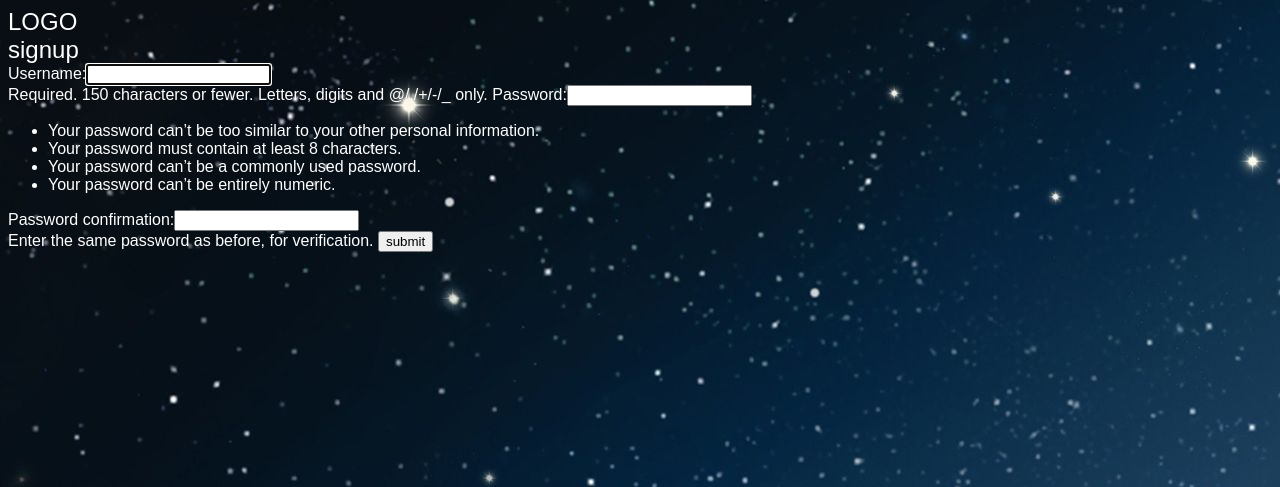
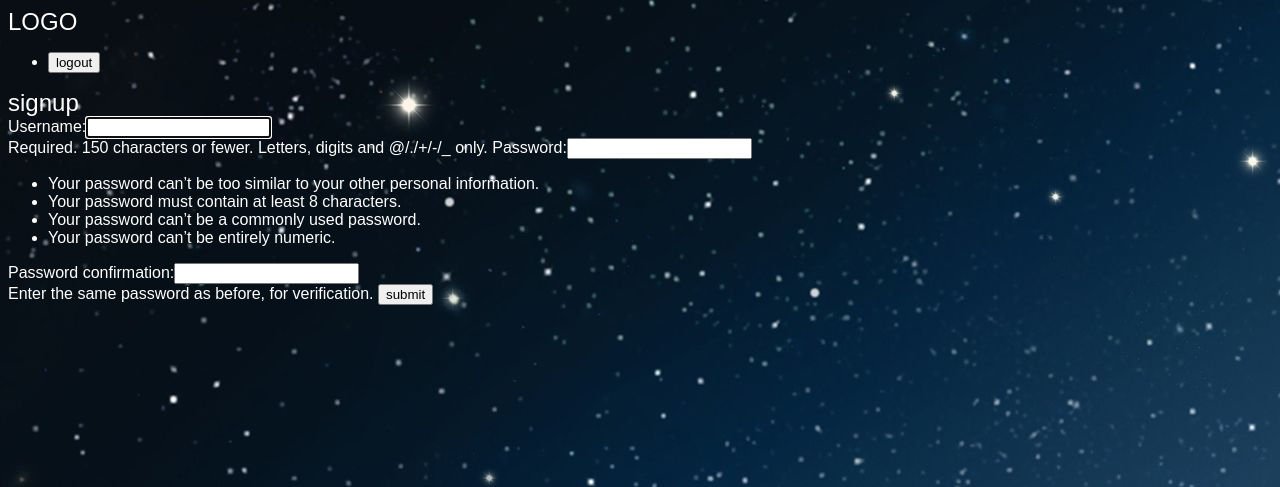
Before and after one commit to azadeh-jalili/myDjangoBlog, a Django app: page /accounts/signup in a window 1280 px wide. Shown: the top 487 px of the page. Run offline with Django 3.2, Linux system fonts and the light colour scheme.

Commit message:
add log out button

```diff
--- a/accounts/urls.py
+++ b/accounts/urls.py
@@ -5,5 +5,6 @@ app_name = 'accounts'
 urlpatterns = [
     path('signup', views.signup_view, name="signup"),
     path('login', views.login_view, name="login"),
+    path('logout', views.logout_view, name="logout"),
 
 ]
--- a/accounts/views.py
+++ b/accounts/views.py
@@ -1,6 +1,6 @@
 from django.shortcuts import render, redirect
 from django.contrib.auth.forms import UserCreationForm, AuthenticationForm
-from django.contrib.auth import login
+from django.contrib.auth import login, logout
 
 
 # Create your views here.
@@ -27,3 +27,9 @@ def login_view(request):
     else:
         form = AuthenticationForm()
     return render(request, 'accounts/login.html', {'form': form})
+
+
+def logout_view(request):
+    if request.method == 'POST':
+        logout(request)
+        return redirect('myblog:list')
--- a/templates/base.html
+++ b/templates/base.html
@@ -14,6 +14,17 @@
 </head>
 <body>
 <h2><a href="{% url 'myblog:list' %}"> LOGO</a></h2>
+<nav>
+    <ul>
+        <li>
+            <form class="logout_link" action="{% url 'accounts:logout' %}">
+                {% csrf_token %}
+                <button type="submit"> logout</button>
+
+            </form>
+        </li>
+    </ul>
+</nav>
 {% block content %}
 
 {% endblock %}
```
